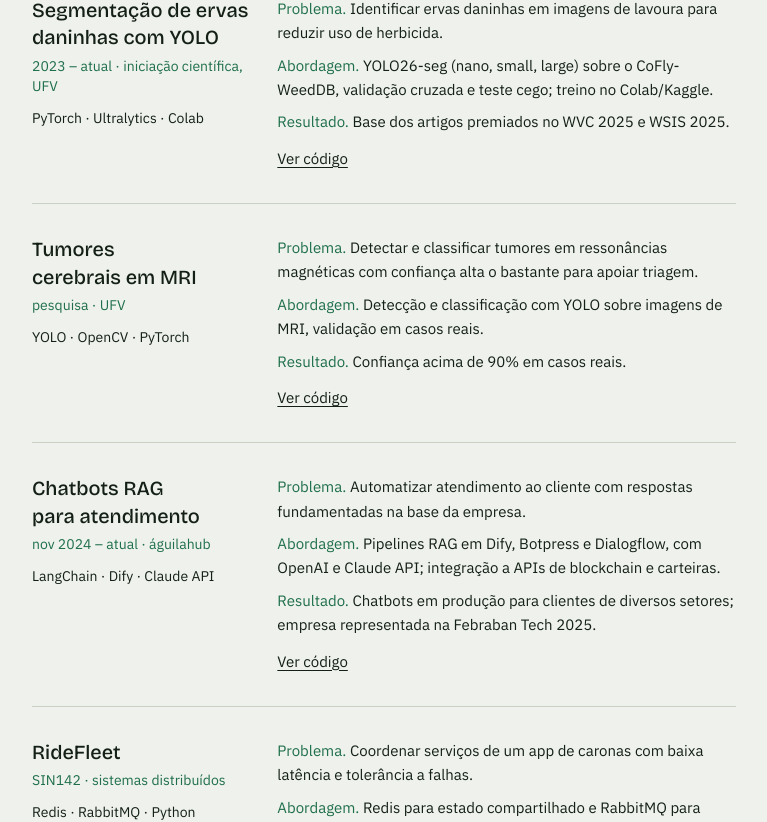
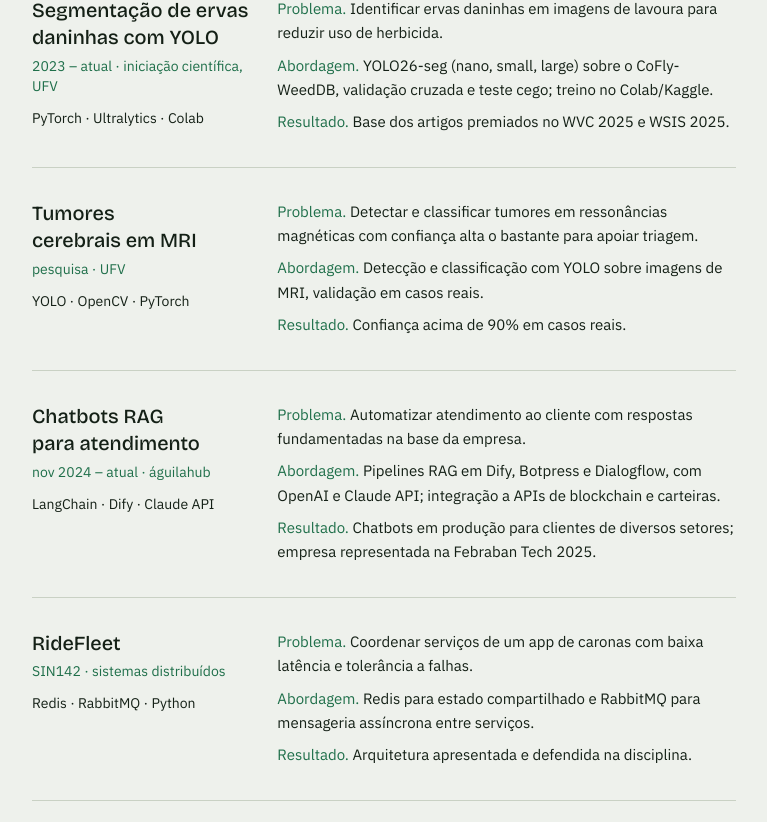
Before and after one commit to JFcamp/portfolio, a Next.js app: page / in a window 1280 px wide. Shown: the part 888-1710 px from the top of the page, without its empty margins (256-1023 px from the left). Built offline with nearby package versions, Linux system fonts and the light colour scheme.

Commit message:
Update components/Projects.tsx

```diff
--- a/components/Projects.tsx
+++ b/components/Projects.tsx
@@ -42,7 +42,7 @@
     approach: "RAG artesanal: embeddings Voyage, busca por cosseno, geração com Claude e citação de fontes que rolam até a seção.",
     result: "Você está usando.",
     stack: "Next.js · Claude API · Voyage",
-    link: "#",
+    link: "https://github.com/JFcamp/portfolio",
   },
 ];
 
@@ -62,7 +62,7 @@
               <div><dt className="inline text-moss">Problema. </dt><dd className="inline">{p.problem}</dd></div>
               <div><dt className="inline text-moss">Abordagem. </dt><dd className="inline">{p.approach}</dd></div>
               <div><dt className="inline text-moss">Resultado. </dt><dd className="inline">{p.result}</dd></div>
-              <a href={p.link} className="underline mt-1 w-fit">Ver código</a>
+              {p.link !== "#" && <a href={p.link} className="underline mt-1 w-fit">Ver código</a>}
             </dl>
           </li>
         ))}
```
